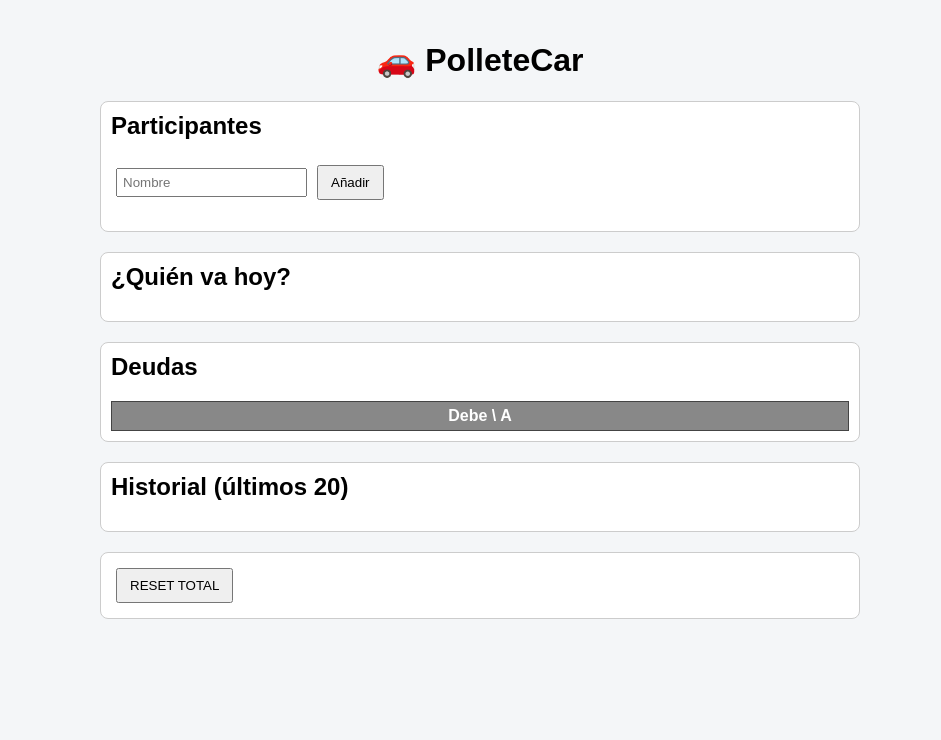
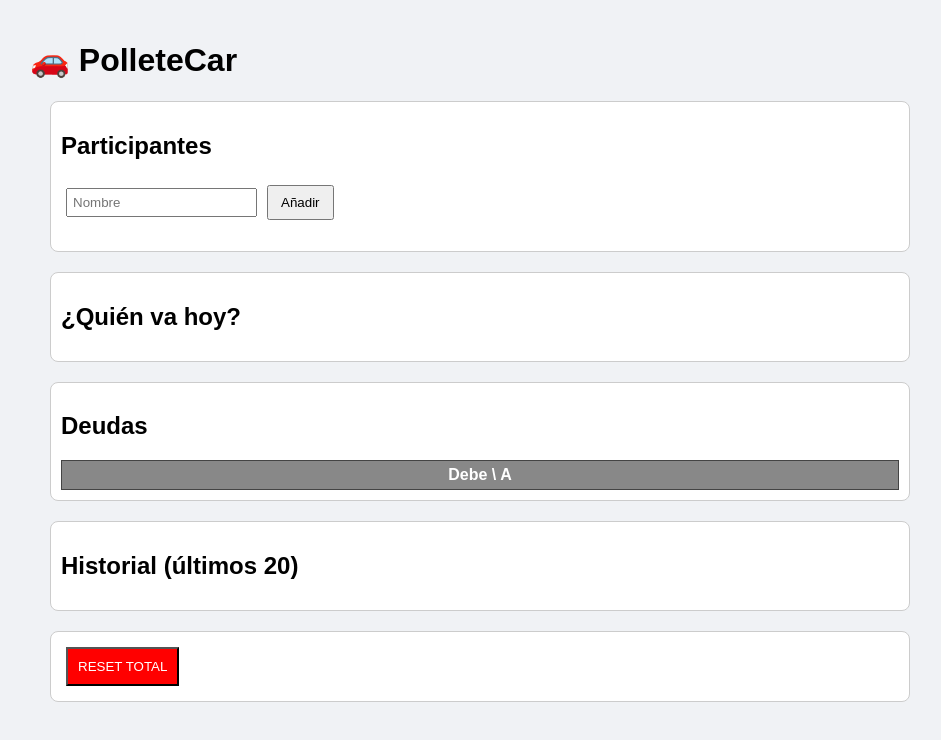
Before and after one commit to rodrigomortero/app-polletecar, a React (Create React App) app: page / in a window 1280 px wide. Shown: the top 740 px of the page, without its empty margins (160-1101 px from the left). Built offline with nearby package versions, Linux system fonts and the light colour scheme.

Commit message:
Update App.css

```diff
--- a/src/App.css
+++ b/src/App.css
@@ -1,11 +1,10 @@
 body {
-  margin: 0;
+  background: #f0f2f5;
   font-family: Arial, sans-serif;
-  background: #f4f6f8;
 }
 
 .app {
-  max-width: 800px;
+  max-width: 900px;
   margin: auto;
   padding: 20px;
 }
@@ -13,35 +12,27 @@ body {
 section {
   background: white;
   padding: 15px;
-  margin-bottom: 20px;
+  margin-bottom: 15px;
   border-radius: 8px;
-}
-
-h1 {
-  text-align: center;
-}
-
-h2 {
-  margin-top: 0;
-}
-
-.fila {
-  display: flex;
-  gap: 10px;
-}
-
-button {
-  cursor: pointer;
-}
-
-.check {
-  display: block;
 }
 
 .sugerencia {
   border: 2px solid #0077ff;
 }
 
-.deuda {
-  margin-bottom: 10px;
+table {
+  width: 100%;
+  border-collapse: collapse;
 }
+
+td, th {
+  border: 1px solid #ddd;
+  padding: 6px;
+  text-align: center;
+}
+
+.reset {
+  background: red;
+  color: white;
+  padding: 10px;
+}
```
